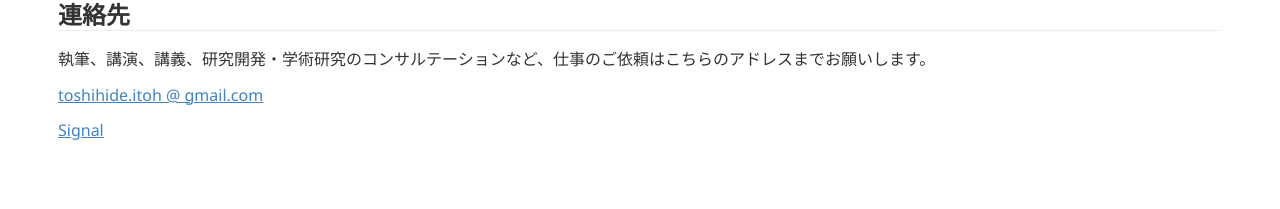
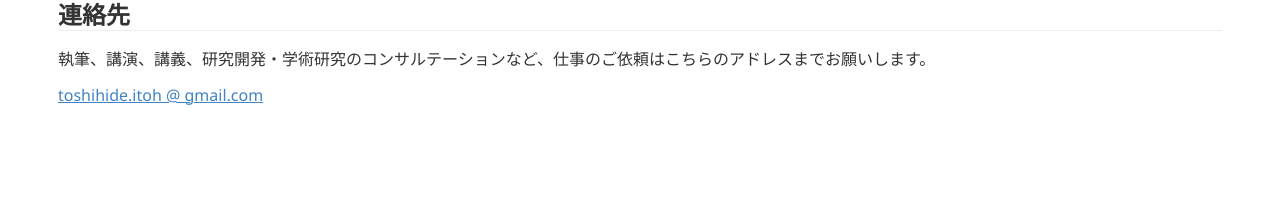
Before and after one commit to tnitoh/tnitoh.github.io, a Jekyll site: the page built from index.md, in a window 1280 px wide. Shown: the part 1166-1375 px from the top of the page. Built offline with Jekyll 4.4.1, drawn with Linux system fonts in a browser that asks for light colours; Markdown is read by kramdown in place of the engine named in the settings; after the commit the page ends 1342 px from its top, so only the background shows below that.

Commit message:
Update index.md

```diff
--- a/index.md
+++ b/index.md
@@ -52,4 +52,4 @@ title: Toshihide Itoh
 
 [toshihide.itoh @ gmail.com](contact_note.md)
 
-[Signal](https://signal.me/#eu/0PxDfmg6zt5BLhErTWGJ2B8CpgqLLxs-mf7HnWFgV419OTwldstGhYAcN4jBTN_O){:target="_blank"}
+<!-- [Signal](https://signal.me/#eu/0PxDfmg6zt5BLhErTWGJ2B8CpgqLLxs-mf7HnWFgV419OTwldstGhYAcN4jBTN_O){:target="_blank"} -->
```
